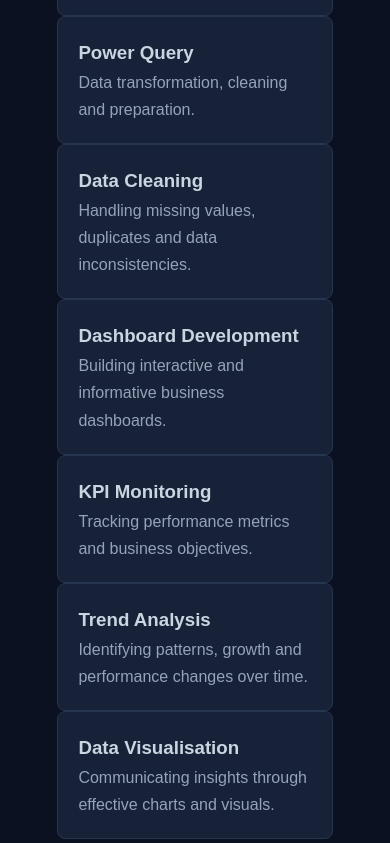
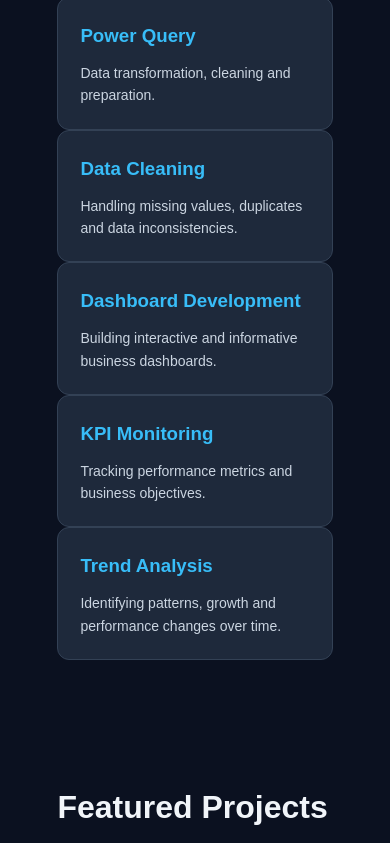
Before and after one commit to Crababa7/crababa7.github.io, a plain HTML site: page index.html in a window 390 px wide. Shown: the part 1762-2605 px from the top of the page. Drawn offline with Linux system fonts and the light colour scheme.

Commit message:
Refactor skills grid and skill card styles
Updated the skills grid layout and styling for better responsiveness and aesthetics.

```diff
--- a/index.html
+++ b/index.html
@@ -183,20 +183,50 @@
             section {
                 padding: 60px 8%;
             }
-        }
-   .skills-grid {
+
+.skills-grid {
     display: grid;
-    grid-template-columns: repeat(auto-fit, minmax(180px, 1fr));
-    gap: 15px;
-    margin-top: 25px;
+    grid-template-columns: repeat(3, 1fr);
+    gap: 20px;
+    margin-top: 30px;
 }
 
 .skill-card {
-    background: #172238;
-    border: 1px solid #26364f;
-    padding: 20px;
-    border-radius: 8px;
+    background: #1e293b;
+    padding: 22px;
+    border: 1px solid #334155;
+    border-radius: 12px;
+    transition: 0.3s ease;
+}
+
+.skill-card:hover {
+    border-color: #38bdf8;
+    transform: translateY(-4px);
+}
+
+.skill-card h3 {
+    color: #38bdf8;
+    margin-bottom: 10px;
+}
+
+.skill-card p {
     color: #cbd5e1;
+    line-height: 1.6;
+    font-size: 14px;
+}
+
+@media (max-width: 768px) {
+    .skills-grid {
+        grid-template-columns: repeat(2, 1fr);
+    }
+}
+
+@media (max-width: 480px) {
+    .skills-grid {
+        grid-template-columns: 1fr;
+    }
+}
+
 }
     .about-image {
     margin: 25px 0;
@@ -351,11 +381,6 @@
             <p>Identifying patterns, growth and performance changes over time.</p>
         </div>
 
-        <div class="skill-card">
-            <h3>Data Visualisation</h3>
-            <p>Communicating insights through effective charts and visuals.</p>
-        </div>
-
 
     </div>
 </section>
```
